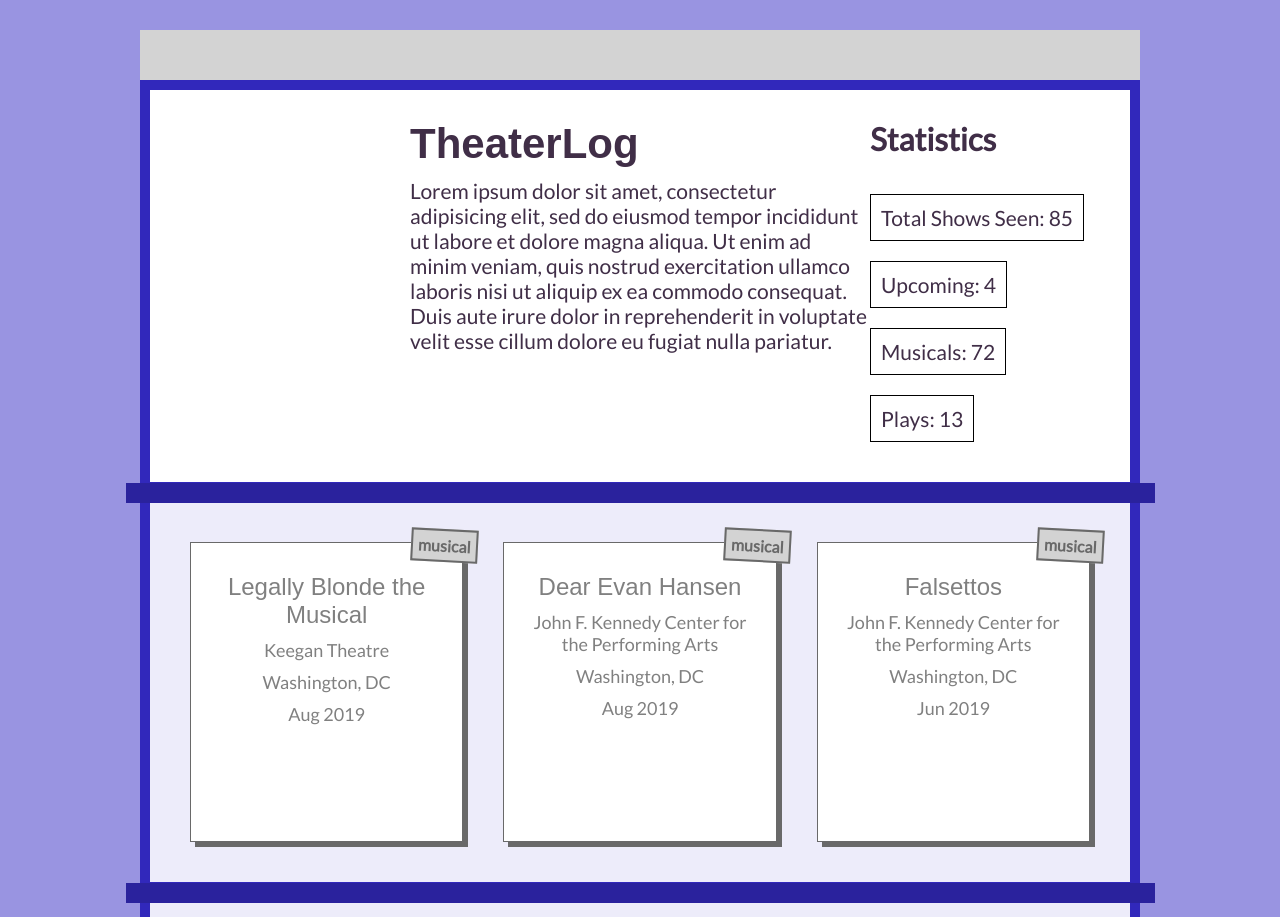
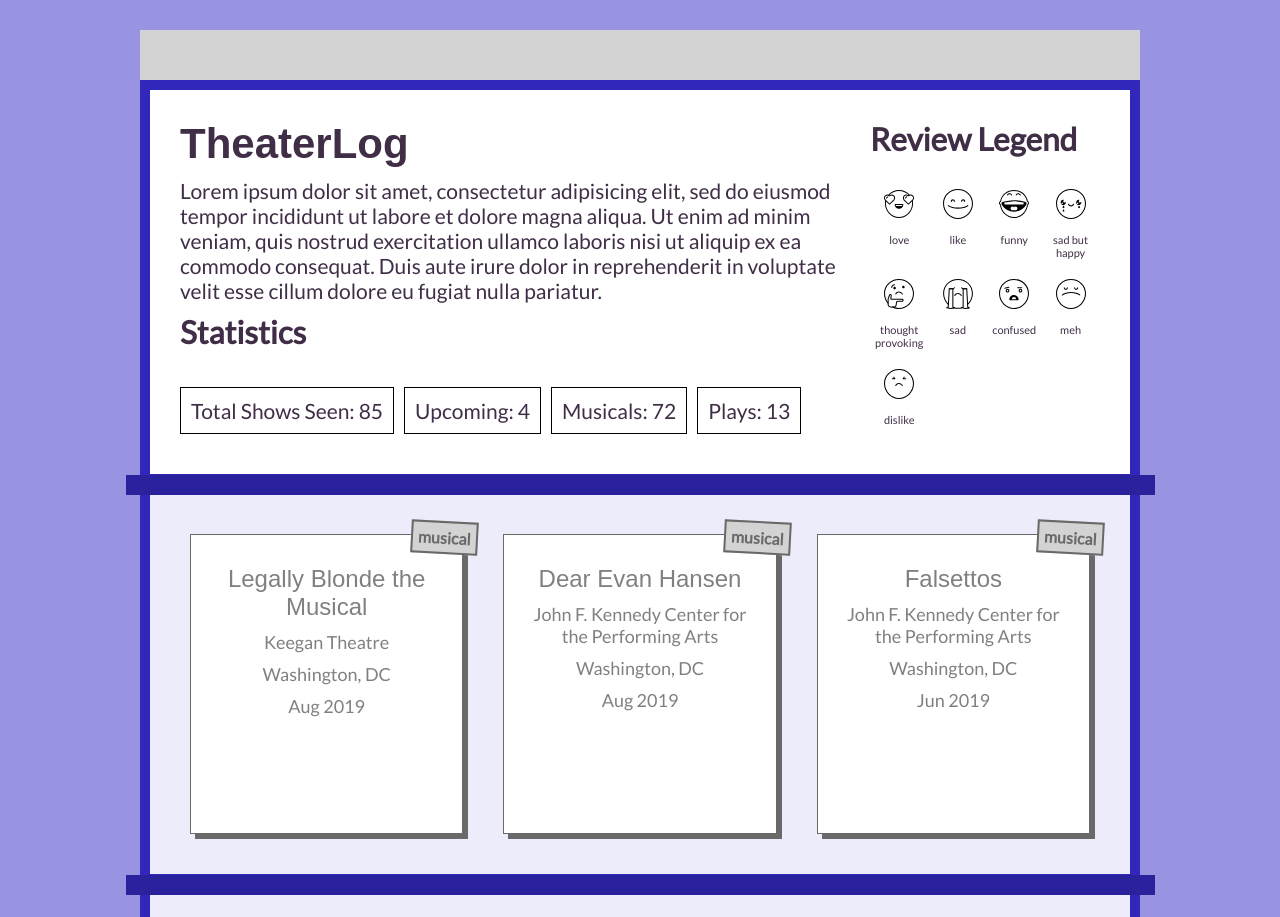
Before and after one commit to brittanyrw/theaterlog, a Vue app: page / in a window 1280 px wide. Shown: the top 917 px of the page. Built offline with nearby package versions, Linux system fonts and the light colour scheme; a web font is replaced by a local one.

Commit message:
update review icons, change layout of hero section

```diff
--- a/src/components/Hero.vue
+++ b/src/components/Hero.vue
@@ -1,6 +1,5 @@
 <template>
   <div class="statistics">
-    <div class="window"></div>
     <div class="statistics-content">
       <h1>TheaterLog</h1>
       <p>Lorem ipsum dolor sit amet, consectetur adipisicing elit, sed do eiusmod
@@ -9,7 +8,16 @@
       consequat. Duis aute irure dolor in reprehenderit in voluptate velit esse
       cillum dolore eu fugiat nulla pariatur.</p>
       <!-- <p>My earliest musical theater memory is from 5th grade. My parents had bought me a VHS copy of Grease that I carried around in my backpack, forcing friends to watch it with me after school. Since then, I have had a special love for plays and musicals. I created TheaterLog to keep track of which shows I have seen since 2010, when I first started watching shows on my own.</p>    -->
-<!--       <div class="review-legend">
+      <div class="stats">
+        <h2>Statistics</h2>
+        <p class="counter">Total Shows Seen: {{ shows.length + 26}}</p>
+        <p class="counter">Upcoming: {{ upcomingCounter }}</p>
+        <p class="counter">Musicals: {{ musicalsCounter + 26}}</p>
+        <p class="counter">Plays: {{ playsCounter}}</p>
+      </div>
+    </div>
+    <div class="window">
+      <div class="review-legend">
         <h2>Review Legend</h2>
         <ul>
           <li>
@@ -49,15 +57,6 @@
             <p>dislike</p>
           </li>
         </ul>
-      </div> -->
-    </div>
-    <div class="window">
-      <div class="stats">
-        <h2>Statistics</h2>
-        <p class="counter">Total Shows Seen: {{ shows.length + 26}}</p>
-        <p class="counter">Upcoming: {{ upcomingCounter }}</p>
-        <p class="counter">Musicals: {{ musicalsCounter + 26}}</p>
-        <p class="counter">Plays: {{ playsCounter}}</p>
       </div>
     </div>
   </div>
@@ -97,7 +96,7 @@ export default {
     padding: 30px;
     border: 10px solid #3128BB;
     display: grid;
-    grid-template-columns: .5fr 1fr .5fr;
+    grid-template-columns: 1.5fr .5fr;
     grid-auto-rows: auto;
     text-align: left;
   }
@@ -123,6 +122,11 @@ export default {
     margin-bottom: 10px;
   }
 
+  .review-legend ul {
+    display: grid;
+    grid-template-columns: 1fr 1fr 1fr 1fr;
+  }
+
   .review-legend li {
     padding: 5px;
     margin-right: 5px;
--- a/src/components/Shows.vue
+++ b/src/components/Shows.vue
@@ -8,6 +8,12 @@
 
 						<img v-if="show.review == 'happy-sad'" alt="crying but happy emoji" src="./../assets/happy-sad.svg">
 						<img v-if="show.review == 'sad'" alt="sad" src="./../assets/sad.svg">
+						<img v-if="show.review == 'confused'" alt="confused" src="./../assets/confused.svg">
+						<img v-if="show.review == 'funny'" alt="funny" src="./../assets/funny.svg">
+						<img v-if="show.review == 'love'" alt="love" src="./../assets/love.svg">
+						<img v-if="show.review == 'meh'" alt="meh" src="./../assets/meh.svg">
+						<img v-if="show.review == 'thought-provoking'" alt="thought-provoking" src="./../assets/thought-provoking.svg">
+						<img v-if="show.review == 'dislike'" alt="dislike" src="./../assets/dislike.svg">
 						<img v-if="show.review == 'happy'" alt="happy" src="./../assets/happy.svg">
 
 					</div>
--- a/src/data/shows.js
+++ b/src/data/shows.js
@@ -76,7 +76,7 @@ export const showList = [
     upcoming: false,
     multi: 0,
     type: 'play',
-    review: 'cry'
+    review: 'meh'
     },{
     id: 's53',
     name: "The Play That Goes Wrong",
@@ -89,7 +89,7 @@ export const showList = [
     upcoming: false,
     multi: 0,
     type: 'play',
-    review: 'love'
+    review: 'funny'
     },{
     id: 's52',
     name: "Hamilton: An American Musical",
@@ -102,7 +102,7 @@ export const showList = [
     upcoming: false,
     multi: 5,
     type: 'musical',
-    review: 'meh'
+    review: 'love'
     },{
     id: 's51',
     name: "Aladdin",
@@ -115,7 +115,7 @@ export const showList = [
     upcoming: false,
     multi: 0,
     type: 'musical',
-    review: ''
+    review: 'happy'
     },{
     id: 's50',
     name: "Anastasia",
@@ -128,7 +128,7 @@ export const showList = [
     upcoming: false,
     multi: 0,
     type: 'musical',
-    review: ''
+    review: 'happy'
     },{
     id: 's49',
     name: "Puffs, or: Seven Increasingly Eventful Years at a Certain School of Magic & Magic",
@@ -141,7 +141,7 @@ export const showList = [
     upcoming: false,
     multi: 2,
     type: 'play',
-    review: ''
+    review: 'love'
     },{
     id: 's48',
     name: "Chicago",
@@ -167,7 +167,7 @@ export const showList = [
     upcoming: false,
     multi: 0,
     type: 'musical',
-    review: ''
+    review: 'love'
     },{
     id: 's46',
     name: "Natasha, Pierre & The Great Comet of 1812",
@@ -180,7 +180,7 @@ export const showList = [
     upcoming: false,
     multi: 2,
     type: 'musical',
-    review: ''
+    review: 'love'
     },{
     id: 's45',
     name: "Dear Evan Hansen",
@@ -193,7 +193,7 @@ export const showList = [
     upcoming: false,
     multi: 0,
     type: 'musical',
-    review: ''
+    review: 'love'
     },{
     id: 's44',
     name: "Miss Saigon",
@@ -218,7 +218,8 @@ export const showList = [
     fav: true,
     upcoming: false,
     multi: 5,
-    type: 'musical'
+    type: 'musical',
+    review: 'love'
     },{
     id: 's42',
     name: "Natasha, Pierre & The Great Comet of 1812",
@@ -230,7 +231,8 @@ export const showList = [
     fav: true,
     upcoming: false,
     multi: 2,
-    type: 'musical'
+    type: 'musical',
+    review: 'love'
     },{
     id: 's41',
     name: "Sister Act",
@@ -254,7 +256,8 @@ export const showList = [
     fav: true,
     upcoming: false,
     multi: 0,
-    type: 'musical'
+    type: 'musical',
+    review: 'love'
     },{
     id: 's39',
     name: "Hamilton: An American Musical",
@@ -266,7 +269,8 @@ export const showList = [
     fav: true,
     upcoming: false,
     multi: 5,
-    type: 'musical'
+    type: 'musical',
+    review: 'love'
     },{
     id: 's38',
     name: "Falsettos",
@@ -278,7 +282,8 @@ export const showList = [
     fav: true,
     upcoming: false,
     multi: 0,
-    type: 'musical'
+    type: 'musical',
+    review: 'sad'
     },{
     id: 's37',
     name: "Angels in America: Part 1",
@@ -290,7 +295,8 @@ export const showList = [
     fav: false,
     upcoming: false,
     multi: 0,
-    type: 'play'
+    type: 'play',
+    review: 'sad'
     },{
     id: 's36',
     name: "Urinetown",
@@ -326,7 +332,8 @@ export const showList = [
     fav: true,
     upcoming: false,
     multi: 0,
-    type: 'musical'
+    type: 'musical',
+    review: 'happy-sad'
     },{
     id: 's33',
     name: "The Tempest",
@@ -338,7 +345,8 @@ export const showList = [
     fav: false,
     upcoming: false,
     multi: 0,
-    type: 'play'
+    type: 'play',
+    review: 'confused'
     },{
     id: 's32',
     name: "Next to Normal",
@@ -350,7 +358,8 @@ export const showList = [
     fav: true,
     upcoming: false,
     multi: 0,
-    type: 'musical'
+    type: 'musical',
+    review: 'love'
     },{
     id: 's31',
     name: "Hamilton: An American Musical",
@@ -362,7 +371,8 @@ export const showList = [
     fav: true,
     upcoming: false,
     multi: 5,
-    type: 'musical'
+    type: 'musical',
+    review: 'love'
     },{
     id: 's30',
     name: "The King and I",
@@ -374,7 +384,8 @@ export const showList = [
     fav: false,
     upcoming: false,
     multi: 0,
-    type: 'musical'
+    type: 'musical',
+    review: 'happy'
     },{
     id: 's29',
     name: "American Idiot",
@@ -386,7 +397,8 @@ export const showList = [
     fav: true,
     upcoming: false,
     multi: 0,
-    type: 'musical'
+    type: 'musical',
+    review: 'love'
     },{
     id: 's28',
     name: "1984",
@@ -398,7 +410,8 @@ export const showList = [
     fav: false,
     upcoming: false,
     multi: 0,
-    type: 'play'
+    type: 'play',
+    review: 'thought-provoking'
     },{
     id: 's27',
     name: "Fun Home",
@@ -410,7 +423,8 @@ export const showList = [
     fav: true,
     upcoming: false,
     multi: 0,
-    type: 'musical'
+    type: 'musical',
+    review: 'happy-sad'
     },{
     id: 's26',
     name: "Rent",
@@ -434,7 +448,8 @@ export const showList = [
     fav: true,
     upcoming: false,
     multi: 0,
-    type: 'play'
+    type: 'play',
+    review: 'happy'
     },{
     id: 's24',
     name: "Hamilton: An American Musical",
@@ -530,7 +545,8 @@ export const showList = [
     fav: false,
     upcoming: false,
     multi: 2,
-    type: 'musical'
+    type: 'musical',
+    review: 'funny'
     },{
     id: 's16',
     name: "Once",
@@ -578,7 +594,8 @@ export const showList = [
     fav: false,
     upcoming: false,
     multi: 0,
-    type: 'play'
+    type: 'play',
+    review: 'happy'
     },{
     id: 's12',
     name: "Wolf Hall: Part 1",
@@ -590,7 +607,8 @@ export const showList = [
     fav: false,
     upcoming: false,
     multi: 0,
-    type: 'play'
+    type: 'play',
+    review: 'happy'
     },{
     id: 's11',
     name: "Mary Stuart",
@@ -683,7 +701,7 @@ export const showList = [
     location: "Austin, TX",
     illustration: 'sailor-hat',
     favSong: '',
-    review: 'no',
+    review: 'dislike',
     fav: false,
     upcoming: false,
     multi: 0,
@@ -711,6 +729,7 @@ export const showList = [
     fav: true,
     upcoming: false,
     multi: 0,
+    review: 'thought-provoking',
     type: 'play'
     },{
     id: 's1',
@@ -723,6 +742,7 @@ export const showList = [
     fav: true,
     upcoming: false,
     multi: 0,
+    review: 'funny',
     type: 'musical'
     }
 ]
```
